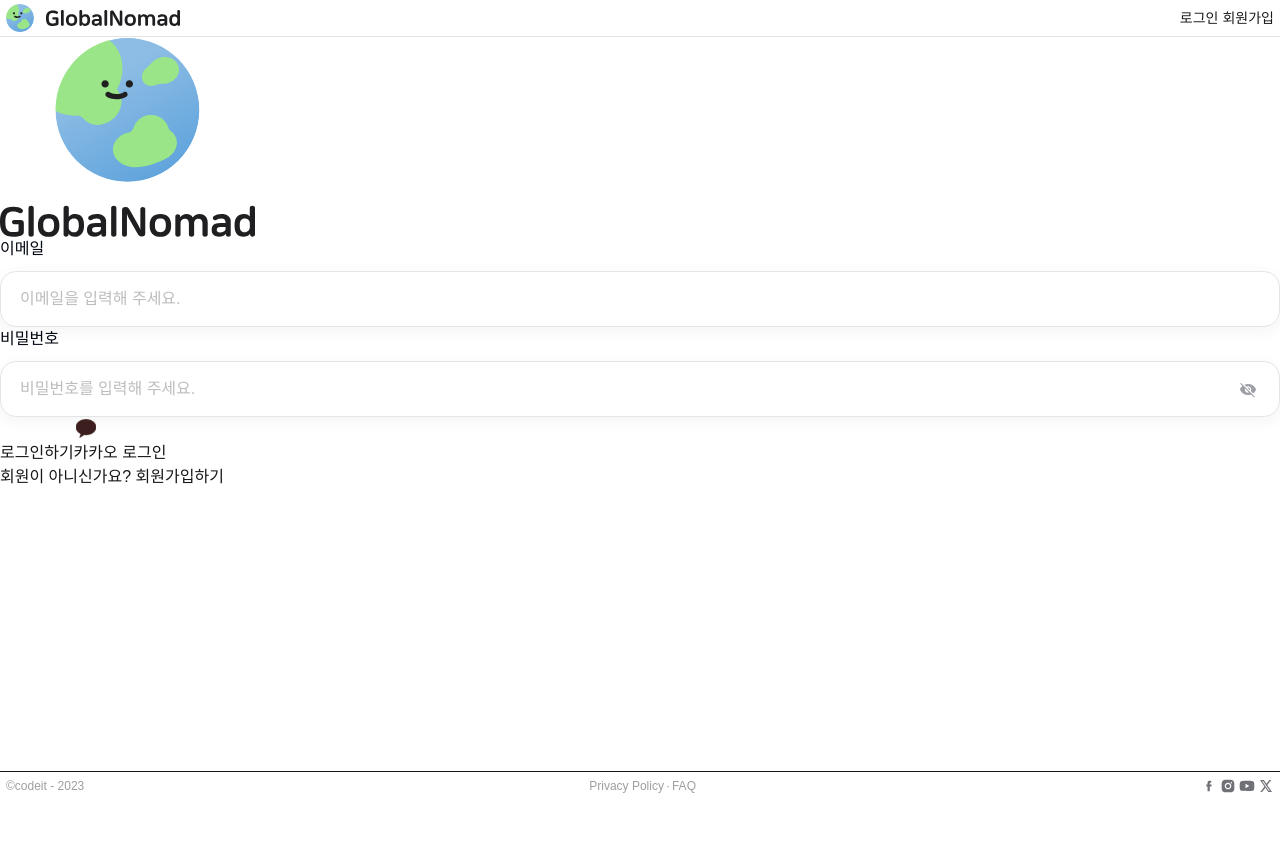
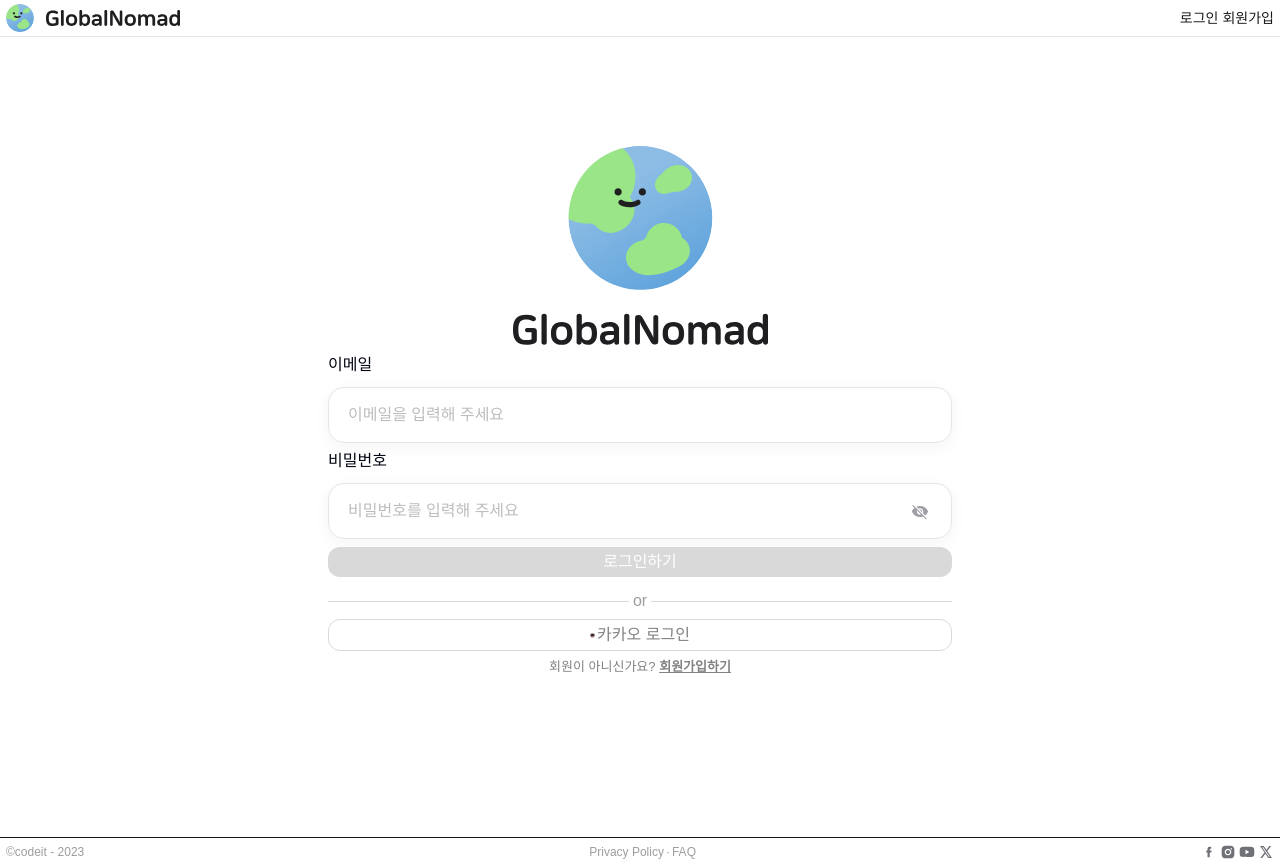
Before and after one commit to yuwonkyu/codenomad, a Next.js app: page /login in a window 1280 px wide. Before the commit the page ends 800 px from the top, so only its background shows below. Built offline with nearby package versions, Linux system fonts and the light colour scheme; a web font is replaced by a local one.

Commit message:
🎨style: 로그인 페이지 UI 스타일 적용

```diff
--- a/src/app/login/page.tsx
+++ b/src/app/login/page.tsx
@@ -25,17 +25,24 @@ const LoginPage = () => {
 
   const handleSubmit = (e: React.FormEvent) => {
     e.preventDefault();
-    if (isFormValid) {
-      alert('API 연결 전입니다ㅎㅎ');
-    }
+    isFormValid && alert('API 연결 전입니다ㅎㅎ');
   };
 
   return (
-    <main>
-      <form onSubmit={handleSubmit}>
+    <main className='min-h-screen flex justify-center px-1 pt-[60px] lg:pt-[100px]'>
+      <form
+        onSubmit={handleSubmit}
+        className='w-full max-w-[376px] md:max-w-[640px] space-y-4 md:space-y-6
+                 bg-white p-6 md:p-8 rounded-[16px]'
+      >
+        {/* 로고 */}
         <div>
           <Link href='/'>
-            <img src='/icons/logoHorizon.svg' alt='GlobalNomad Logo' />
+            <img
+              src='/icons/logoHorizon.svg'
+              alt='GlobalNomad Logo'
+              className='mx-auto mb-8 w-[144px] md:w-[255px]'
+            />
           </Link>
         </div>
 
@@ -43,11 +50,11 @@ const LoginPage = () => {
         <Input
           label='이메일'
           type='email'
+          placeholder='이메일을 입력해 주세요'
           value={email}
           onChange={(e) => setEmail(e.target.value)}
           onBlur={(e) => validateEmail(e.target.value)}
           error={emailError}
-          placeholder='이메일을 입력해 주세요.'
           autoComplete='email'
         />
 
@@ -55,28 +62,42 @@ const LoginPage = () => {
         <Input
           label='비밀번호'
           type='password'
+          placeholder='비밀번호를 입력해 주세요'
           value={password}
           onChange={(e) => setPassword(e.target.value)}
-          onBlur={(e) => validateEmail(e.target.value)}
+          onBlur={(e) => validatePassword(e.target.value)}
           error={passwordError}
-          placeholder='비밀번호를 입력해 주세요.'
           autoComplete='current-password'
         />
 
         {/* 로그인 버튼 */}
-        <button type='submit' disabled={!isFormValid}>
+        <button
+          className='w-full mt-2 py-3 rounded-[12px] text-white text-16-m bg-brand-blue disabled:bg-gray-300 cursor-pointer'
+          disabled={!isFormValid}
+          type='submit'
+        >
           로그인하기
         </button>
 
+        {/* or */}
+        <div className='flex items-center justify-center w-full my-6'>
+          <hr className='flex-grow border-t border-gray-300' />
+          <span className='px-4 text-16-m text-gray-500 whitespace-nowrap'>or</span>
+          <hr className='flex-grow border-t border-gray-300' />
+        </div>
+
         {/* 카카오 로그인 */}
-        <button>
-          <img src='/icons/icon_kakao.svg' alt='kakaoicon' />
+        <button className='w-full py-3 border border-gray-300 rounded-[12px] flex justify-center items-center text-gray-600 text-16-m'>
+          <img src='/icons/icon_kakao.svg' alt='kakaoicon' className='w-5 h-5 mr-2' />
           카카오 로그인
         </button>
 
         {/* 회원가입 링크 */}
-        <p>
-          회원이 아니신가요? <Link href='/signup'>회원가입하기</Link>
+        <p className='text-center text-13-m text-gray-600'>
+          회원이 아니신가요?{' '}
+          <Link href='/signup' className='text-13-b text-gray-600 underline'>
+            회원가입하기
+          </Link>
         </p>
       </form>
     </main>
```
